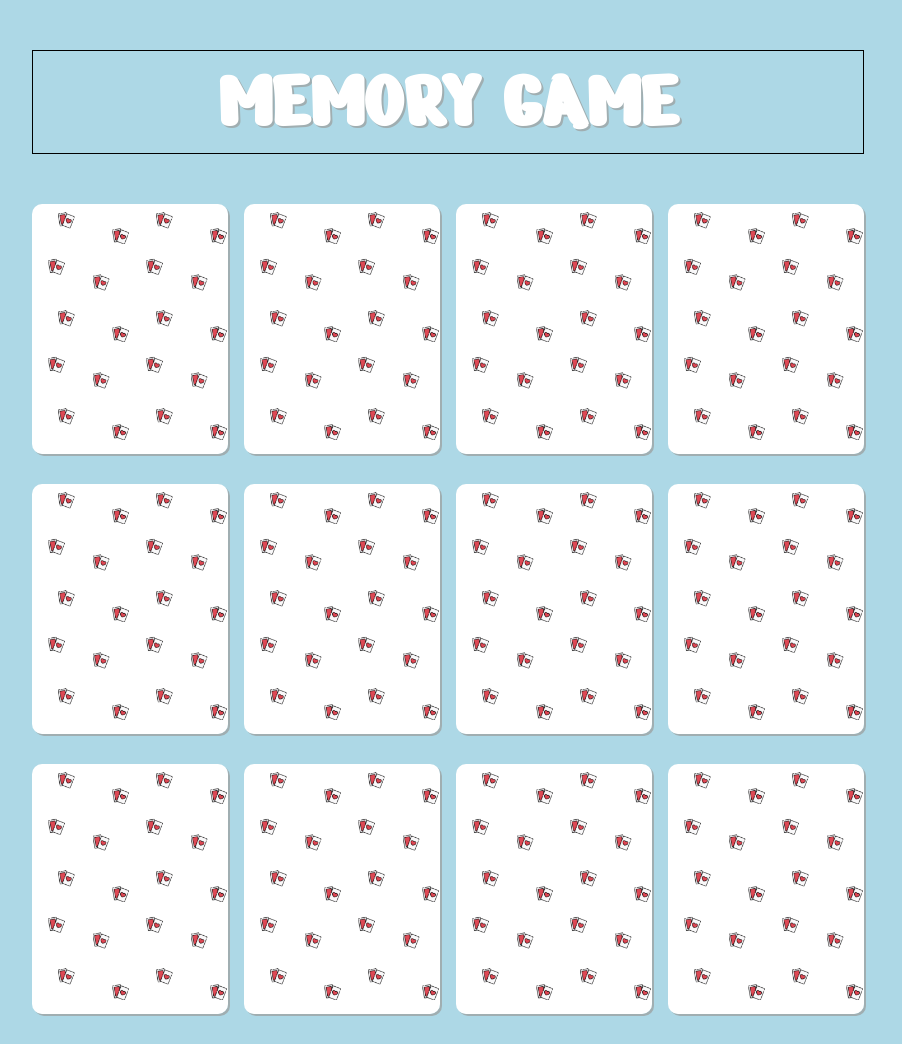
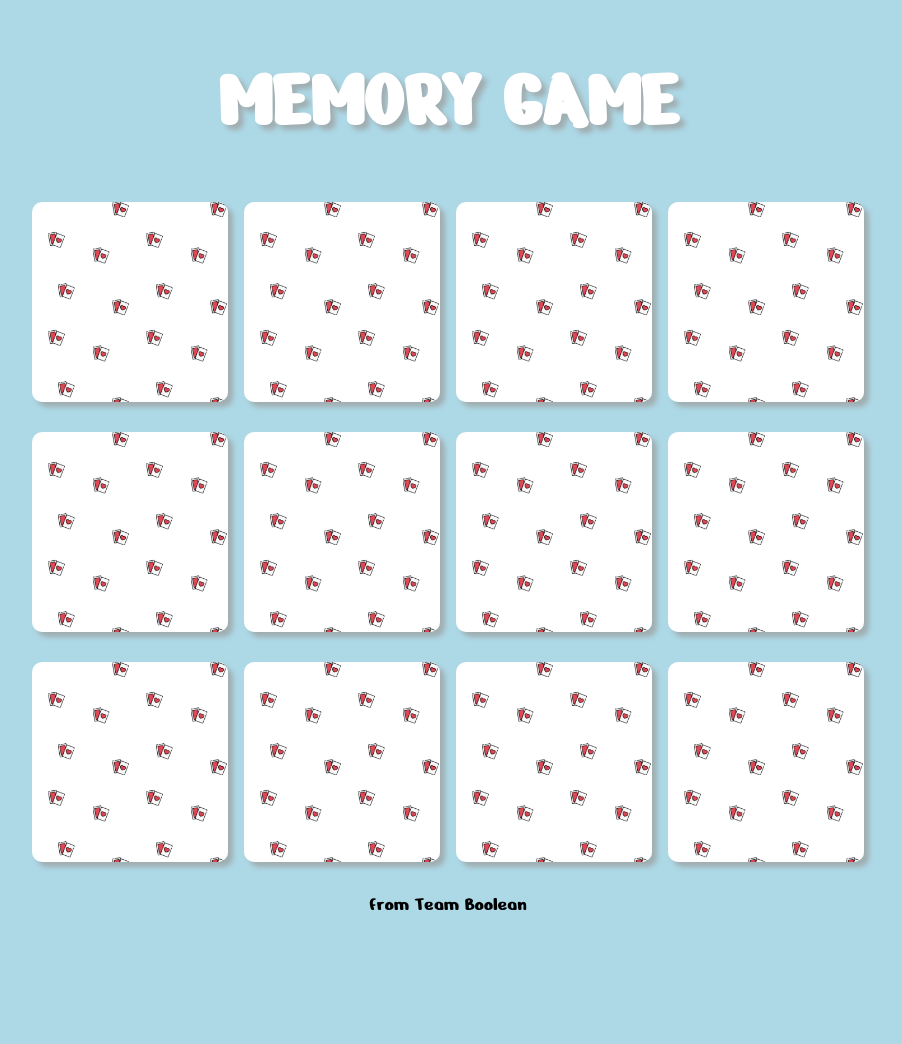
Before and after one commit to Alexx-Viv/html-css-memory, a plain HTML site: page index.html in a window 1280 px wide. Shown: the whole page, without its empty margins (192-1094 px from the left). After the commit the page ends 916 px from the top, so only its background shows below. Drawn offline with Linux system fonts and the light colour scheme.

Commit message:
Add final layout

```diff
--- a/css/style.css
+++ b/css/style.css
@@ -25,10 +25,9 @@ body {
 
 /* Header */
 .title {
-  border: 1px solid black;
   text-align: center;
   text-transform: uppercase;
-  text-shadow: 2px 2px #a0aeb1;
+  text-shadow: 5px 5px 5px #a0aeb1;
   color: white;
   font-size: 42px;
   margin: 50px 0px;
@@ -42,7 +41,7 @@ body {
 
 .col {
   float: left;
-  height: 250px;
+  height: 200px;
   width: calc((100% / 4) - 1.5%);
   margin-right: 2%;
 }
@@ -56,6 +55,12 @@ body {
   background-image: url(../img/pattern.png);
   background-position: center;
   background-size: contain;
-  box-shadow: 2px 2px #a0aeb1;
+  box-shadow:  5px 5px 5px #a0aeb1;
   border-radius: 10px;
 }
+
+/* Footer */
+.credits{
+    text-align: center;
+    font-size: 20px;
+}
--- a/index.html
+++ b/index.html
@@ -44,7 +44,9 @@
     </main>
     <!-- Footer -->
     <footer>
-      <div class="container"></div>
+      <div class="container">
+          <div class="credits">from Team Boolean</div>
+      </div>
     </footer>
   </body>
 </html>
```
